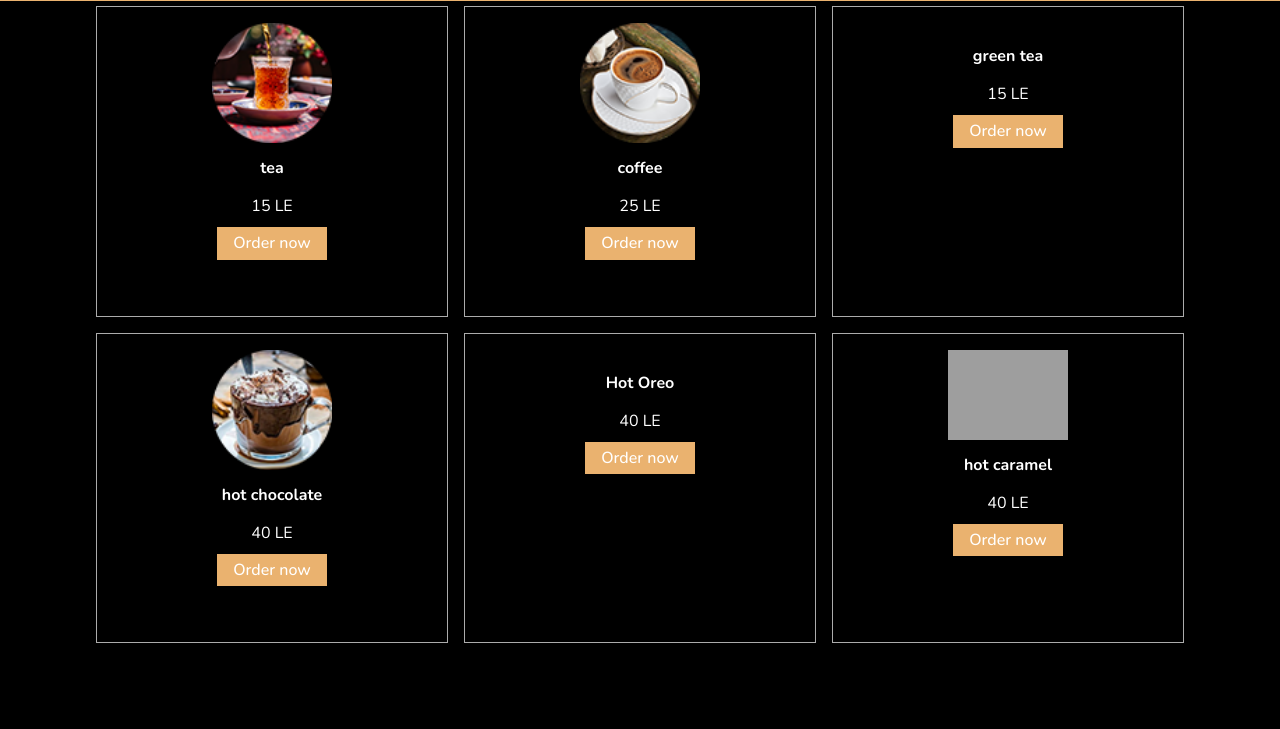
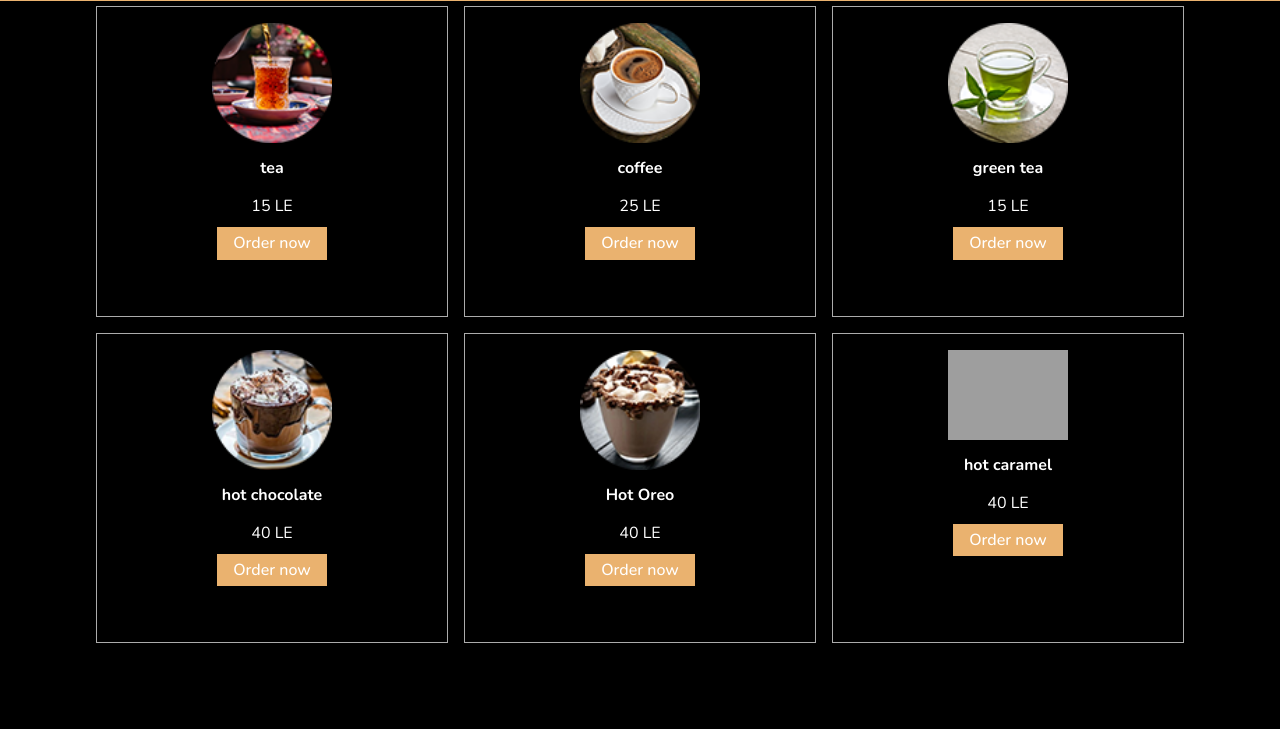
Before and after one commit to yousefataf/espresso, a plain HTML site: page Hot Drinks.html in a window 1280 px wide. Shown: the part 71-800 px from the top of the page. Drawn offline with nearby package versions, Linux system fonts and the light colour scheme; grey boxes are pictures that could not be loaded.

Commit message:
Update Hot Drinks.html

```diff
--- a/Hot Drinks.html
+++ b/Hot Drinks.html
@@ -80,7 +80,7 @@
               class="btn">Order now</button></a>
         </div>
         <div class="card text-center">
-          <img src="images/green tea.png" alt="" class="card-img">
+          <img src="images/green-tea.png" alt="" class="card-img">
           <h4>green tea</h4>
           <p>15 LE</p>
           <a
@@ -97,7 +97,7 @@
               class="btn">Order now</button></a>
         </div>
         <div class="card text-center">
-          <img src="images/Hot Oreo.png" alt="" class="card-img">
+          <img src="images/Hot-Oreo.png" alt="" class="card-img">
           <h4>Hot Oreo</h4>
           <p>40 LE</p>
           <a
```
